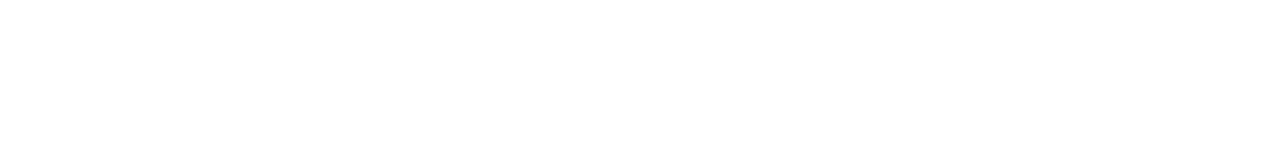
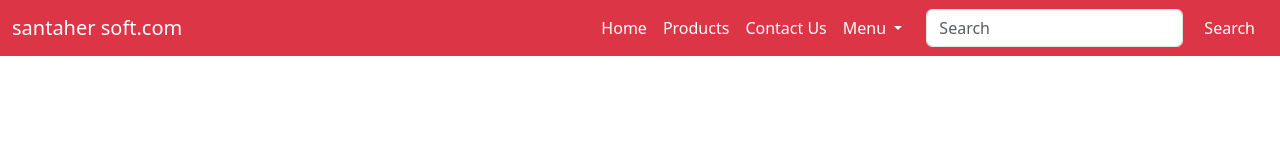
Before and after one commit to sohel159/bootstrap_progectsone, a plain HTML site: page index.html in a window 1280 px wide. Drawn offline with nearby package versions, Linux system fonts and the light colour scheme.

Commit message:
navbar create

```diff
--- a/index.html
+++ b/index.html
@@ -11,6 +11,47 @@
 </head>
 <body>
 
+    <nav class="navbar navbar-expand-lg bg-danger">
+        <div class="container-fluid">
+          <a class="navbar-brand text-white" href="#">santaher soft.com</a>
+          <button class="navbar-toggler" type="button" data-bs-toggle="collapse" data-bs-target="#navbarSupportedContent" aria-controls="navbarSupportedContent" aria-expanded="false" aria-label="Toggle navigation">
+            <span class="navbar-toggler-icon"></span>
+          </button>
+          <div class="collapse navbar-collapse" id="navbarSupportedContent">
+            <ul class="navbar-nav ms-auto mb-2 me-3 mb-lg-0">
+              <li class="nav-item">
+                <a class="nav-link active text-white" aria-current="page" href="https://facebook.com">Home</a>
+              </li>
+              <li class="nav-item">
+                <a class="nav-link text-white" href="#">Products</a>
+              </li>
+              <li class="nav-item">
+                <a class="nav-link text-white" href="#">Contact Us</a>
+              </li>
+              <li class="nav-item dropdown">
+                <a class="nav-link dropdown-toggle text-white" href="#" role="button" data-bs-toggle="dropdown" aria-expanded="false">
+                  Menu
+                </a>
+                <ul class="dropdown-menu">
+                  <li><a class="dropdown-item" href="#">Home</a></li>
+                  <li><hr class="dropdown-divider"></li>
+                  <li><a class="dropdown-item" href="#">Another action</a></li>
+                  <li><hr class="dropdown-divider"></li>
+                  <li><a class="dropdown-item" href="#">Something else here</a></li>
+                  <li><hr class="dropdown-divider"></li>
+                  <li><a class="dropdown-item" href="#">Something santaher soft.com</a></li>
+                </ul>
+              </li>
+
+            </ul>
+            <form class="d-flex" role="search">
+              <input class="form-control me-2" type="search" placeholder="Search" aria-label="Search">
+              <button class="btn btn-danger" type="submit">Search</button>
+            </form>
+          </div>
+        </div>
+      </nav>
+
 
 
 
```
